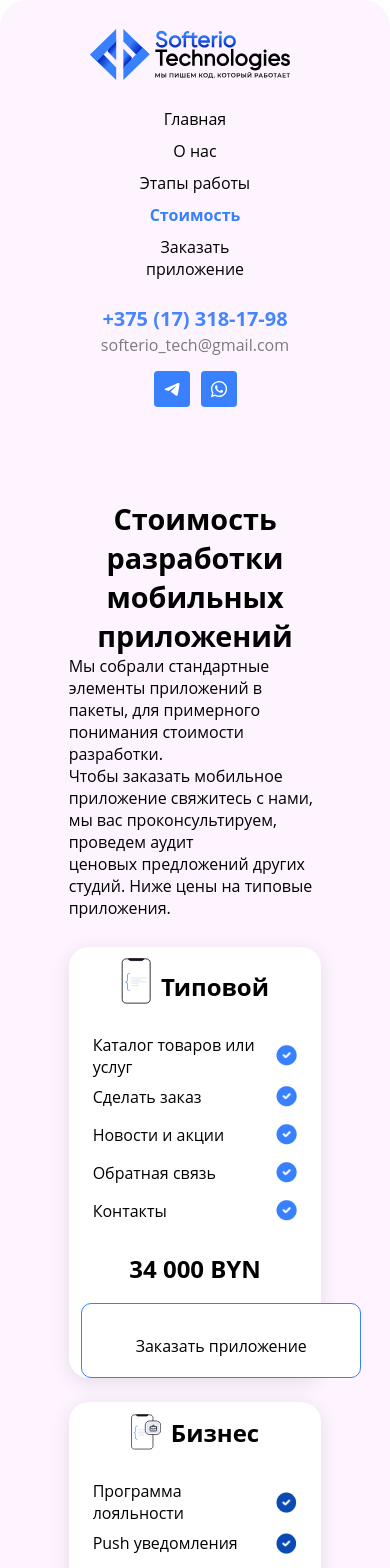
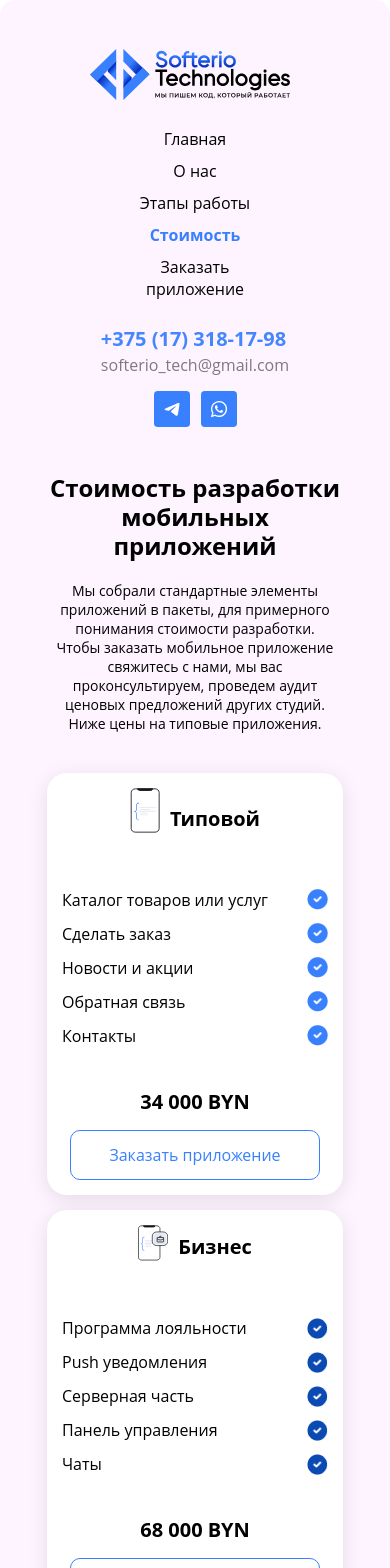
Before and after one commit to Nadyaabc/react-it-company-landing-website, a React (Create React App) app: page /react-it-company-landing-website/pricing in a window 390 px wide. Shown: the top 1568 px of the page. Built offline with nearby package versions, Linux system fonts and the light colour scheme.

Commit message:
fix adapt

```diff
--- a/src/styles/app-order.module.css
+++ b/src/styles/app-order.module.css
@@ -1,33 +1,42 @@
 * {
   font-family: "Open Sans", sans-serif;
   font-size: 16px;
-  margin: 0 auto;
+  margin: 0;
   padding: 0;
+  box-sizing: border-box;
 }
+
 .error {
   color: red;
   font-size: 14px;
   display: none;
 }
+
 .selected {
   border: 2px solid blue;
 }
+
 .container {
   background-color: #fef4ff;
   display: flex;
   flex-direction: column;
   align-items: center;
   max-width: 1793px;
+  width: 100%;
   border-radius: 27px;
   height: auto;
-  padding: 0;
+  padding: 20px;
 }
+
 .mainContainer {
   display: flex;
   flex-direction: column;
   align-items: center;
+  width: 100%;
+  max-width: 1200px;
+  padding: 0 20px;
+}
 
-}
 .mainContainer h1 {
   font-size: 55px;
   padding: 0;
@@ -35,14 +44,17 @@
   line-height: normal;
   margin-top: 110px;
   margin-bottom: 56px;
+  text-align: center;
 }
+
 .mainContent {
   display: flex;
   flex-direction: row;
   gap: 86px;
   width: 100%;
-  margin:0;
+  margin: 0;
 }
+
 .budget h2,
 .contactData h2 {
   font-size: 20px;
@@ -51,11 +63,13 @@
   margin: 0;
   line-height: 128%;
 }
+
 .budget {
   display: flex;
   flex-direction: column;
   gap: 26px;
-  margin:0;
+  margin: 0;
+  width: 100%;
 }
 
 .budgetGrid {
@@ -63,12 +77,14 @@
   grid-template-columns: repeat(2, 1fr);
   grid-column-gap: 15px;
   grid-row-gap: 20px;
+  width: 100%;
 }
 
 .box {
   border: 1px solid #3980ff;
   border-radius: 93px;
-  width: 315px;
+  width: 100%;
+  max-width: 315px;
   height: 106px;
   text-align: center;
   background-color: #ffffff;
@@ -76,8 +92,8 @@
   display: flex;
   flex-direction: row;
   align-items: center;
-  box-sizing: border-box;
 }
+
 .box p {
   margin: auto auto;
   font-weight: bold;
@@ -89,27 +105,29 @@
   color: white;
 }
 
-/*контакты*/
+/* Контакты */
 .contactData {
   display: flex;
   flex-direction: column;
   gap: 35px;
-  margin:0;
-
+  margin: 0;
+  width: 100%;
 }
 
 .formGroup {
   margin-bottom: 9.5px;
-  width: 471px;
+  width: 100%;
+  max-width: 471px;
 }
+
 input[type="text"] {
   height: 64px;
 }
+
 textarea {
   height: 202px;
   padding-top: 22px;
   overflow: hidden;
-
 }
 
 input[type="text"],
@@ -120,7 +138,6 @@ textarea {
   border: 1px solid #acacac;
   border-radius: 10px;
   color: #acacac;
-  box-sizing: border-box;
   resize: none;
 }
 
@@ -132,9 +149,11 @@ button {
   border-radius: 10px;
   cursor: pointer;
   font-size: 17px;
-  width: 320px;
+  width: 100%;
+  max-width: 320px;
   height: 73px;
 }
+
 input[type="text"]:hover,
 textarea:hover,
 input[type="text"]:focus-within,
@@ -144,78 +163,115 @@ textarea:focus {
   font-weight: 300;
 }
 
-button input:hover {
+button:hover {
   background-color: #0056b3;
 }
-main p{
-font-size: 16px;;
+
+main p {
+  font-size: 16px;
 }
 
-@media (max-width: 1280px) {
-  main {
-    max-width: 90%;
-  }
-
-  .mainContainer {
-    flex-direction: column;
-    align-items: center;
-    justify-content: space-between;
+/* Адаптивность */
+@media (max-width: 1200px) {
+  .mainContent {
+    gap: 40px;
   }
 
   .mainContainer h1 {
-    margin-top: 5%;
-  }
-
-  .mainContent {
-    display: flex;
-    flex-direction: column;
-    flex-wrap: wrap;
-    margin: 0;
-    gap: 44px;
-  }
-  .form-group {
-    width: 100%;
-  }
-  button input {
-    width: 100%;
+    margin-top: 80px;
+    margin-bottom: 40px;
+    font-size: 45px;
   }
 }
 
-@media (max-width: 1023px) {
-  .mainContainer {
-    margin-bottom: 5%;
+@media (max-width: 992px) {
+  .mainContent {
+    flex-direction: column;
+    gap: 50px;
+  }
+
+  .budget,
+  .contactData {
+    max-width: 100%;
+  }
+
+  .formGroup {
+    max-width: 100%;
+  }
+
+  .budgetGrid {
+    grid-template-columns: repeat(2, 1fr);
+  }
+
+  .box {
+    max-width: 100%;
   }
 }
 
 @media (max-width: 768px) {
-  * {
-    box-sizing: border-box;
+  .mainContainer h1 {
+    font-size: 36px;
+    margin-top: 60px;
+    margin-bottom: 30px;
+  }
+
+  .container {
+    border-radius: 20px;
+    padding: 15px;
+  }
+
+  .box {
+    height: 90px;
+    border-radius: 50px;
+  }
+}
+
+@media (max-width: 576px) {
+  .mainContainer h1 {
+    font-size: 28px;
+    margin-top: 40px;
+    margin-bottom: 20px;
+  }
+
+  .budgetGrid {
+    grid-template-columns: 1fr;
+    grid-row-gap: 15px;
+  }
+
+  .box {
+    height: 80px;
+    border-radius: 40px;
+  }
+
+  input[type="text"] {
+    height: 50px;
+    padding-left: 20px;
+  }
+
+  textarea {
+    height: 150px;
+    padding-top: 15px;
+    padding-left: 20px;
+  }
+
+  button {
+    height: 60px;
     font-size: 16px;
   }
 
-  .mainContainer h1 {
-    font-size: 2.5em;
-    margin: 5%;
-  }
-  .budgetGrid {
-    display: flex;
-    flex-direction: column;
-    flex-wrap: wrap;
-  }
-  .mainContent {
-    width: 100%;
-  }
-  .box {
-    width: 100%;
+  .budget h2,
+  .contactData h2 {
+    font-size: 18px;
   }
 }
 
-@media (max-width: 480px) {
-  body {
-    font-size: 16px;
+@media (max-width: 400px) {
+  .mainContainer h1 {
+    font-size: 24px;
   }
-  .mainContainer h1 {
-    font-size: 2em;
-    margin: 10%;
+
+  .container {
+    padding: 10px;
+    border-radius: 15px;
   }
 }
--- a/src/styles/dev-stages.module.css
+++ b/src/styles/dev-stages.module.css
@@ -1,12 +1,15 @@
 * {
   margin: 0;
   padding: 0;
+  box-sizing: border-box;
+  font-family: "Open Sans", sans-serif;
 }
 
 .container {
   background-color: #fef4ff;
   border-radius: 27px;
-  padding: 0;
+  padding: 20px;
+  width: 100%;
   max-width: 1793px;
   display: flex;
   flex-direction: column;
@@ -23,21 +26,22 @@
   text-align: center;
   display: flex;
   flex-direction: column;
-  overflow: auto;
+  padding: 0 20px;
+  margin: 0 auto;
 }
 
 .mainDev h1 {
-  margin-top: 61px;
-  margin-bottom: 88px;
-  font-size: 55px;
+  margin: 40px 0;
+  font-size: clamp(32px, 5vw, 55px);
   font-weight: 300;
+  line-height: 1.3;
+  padding: 0 20px;
 }
 
 .mainDev h3 {
   margin: 0;
-  margin-left: 7px;
-  padding: 0;
-  font-size: 18px;
+  padding: 0 20px;
+  font-size: clamp(16px, 2vw, 18px);
   font-weight: 300;
 }
 
@@ -46,22 +50,24 @@
   flex-wrap: wrap;
   justify-content: center;
   gap: 30px;
-  margin-top: 20px;
+  margin: 40px auto;
+  width: 100%;
   max-width: 1290px;
-  margin: 0 auto;
+  padding: 0 20px;
 }
 
 .item {
-  max-height: 309px;
+  width: 100%;
   max-width: 300px;
-  flex: 1 1 300px;
   margin-bottom: 40px;
 }
 
 .item img {
-  width: 300px;
-  height: 129px;
-  margin-bottom: 10px;
+  width: 100%;
+  height: auto;
+  max-height: 129px;
+  object-fit: contain;
+  margin-bottom: 15px;
 }
 
 .imageTitle {
@@ -69,7 +75,7 @@
   display: flex;
   flex-direction: column;
   justify-content: flex-start;
-  margin-top: 10px;
+  margin-top: 15px;
 }
 
 .pointTitle {
@@ -77,10 +83,11 @@
   flex-direction: row;
   align-items: center;
   justify-content: flex-start;
+  margin-bottom: 10px;
 }
 
 .point {
-  width: 34px;
+  min-width: 34px;
   height: 34px;
   border-radius: 50%;
   background-color: #0c4ab3;
@@ -89,119 +96,148 @@
   justify-content: center;
   align-items: center;
   margin-right: 10px;
+  font-size: 16px;
 }
 
 .imageDesc p {
-  display: flex;
-  flex-wrap: wrap;
-  justify-content: flex-start;
-  margin-top: 21px;
-  font-size: 15px;
+  margin-top: 15px;
+  font-size: clamp(14px, 2vw, 15px);
   text-align: left;
+  line-height: 1.5;
 }
 
 .button {
   display: flex;
   justify-content: center;
   align-items: center;
-  margin: 0 auto;
+  margin: 40px auto;
   width: 100%;
-  height: 129px;
+  max-width: 300px;
+  height: 80px;
   background-color: #eb5757;
   color: white;
   border: none;
   border-radius: 15px;
-  font-size: 17px;
+  font-size: clamp(16px, 2vw, 17px);
   cursor: pointer;
-  transition: background-color 0.3s;
+  transition: all 0.3s ease;
   text-decoration: none;
+  padding: 0 20px;
 }
 
 .button:hover {
   background-color: #f34141;
+  transform: translateY(-2px);
+  box-shadow: 0 4px 8px rgba(0, 0, 0, 0.2);
 }
 
-@media (max-width: 1280px) {
-  .mainDev {
-    max-width: 100%;
+/* Адаптивные стили */
+@media (max-width: 1200px) {
+  .grid {
+    gap: 25px;
   }
 
-  .mainContainer {
-    flex-direction: column;
-    align-items: center;
-    justify-content: space-between;
+  .item {
+    max-width: 280px;
   }
 }
 
-@media (max-width: 1023px) {
+@media (max-width: 992px) {
   .mainDev h1 {
-    font-size: 50px;
-    margin: 45px auto;
+    margin: 30px 0;
+  }
+
+  .grid {
+    margin: 30px auto;
   }
 
   .button {
-    width: 95%;
-    padding: 0;
-    margin-bottom: 20px;
+    height: 70px;
+    max-width: 280px;
   }
 }
 
 @media (max-width: 768px) {
-  * {
-    box-sizing: border-box;
-    font-size: 16px;
+  .container {
+    padding: 15px;
+    border-radius: 20px;
   }
 
   .mainDev {
-    height: auto;
-  }
-
-  .mainDev h1 {
-    font-size: 45px;
-    margin: 40px auto;
-  }
-
-  .mainDev p {
-    font-size: 16px;
+    border-radius: 15px;
+    padding: 0 15px;
   }
 
   .grid {
-    flex-direction: column;
-    align-items: center;
+    gap: 20px;
+    margin: 25px auto;
   }
 
   .item {
-    width: 100%;
-    max-height: fit-content;
-    margin-bottom: 20px;
+    max-width: 100%;
+    margin-bottom: 30px;
   }
 
-  .button {
-    width: 90%;
-    padding: 0;
-    height: 90px;
-    margin-bottom: 20px;
-  }
-}
-
-@media (max-width: 480px) {
-  body {
-    font-size: 14px;
-  }
-
-  .mainDev h1 {
-    font-size: 40px;
-    margin: 30px auto;
-  }
-
-  .mainDev p {
+  .point {
+    width: 30px;
+    height: 30px;
     font-size: 14px;
   }
 
   .button {
-    width: 85%;
-    padding: 0;
-    height: 85px;
-    margin-bottom: 20px;
+    height: 60px;
+    margin: 30px auto;
   }
 }
+
+@media (max-width: 576px) {
+  .mainDev h1 {
+    margin: 25px 0;
+    font-size: 28px;
+  }
+
+  .mainDev h3 {
+    font-size: 15px;
+  }
+
+  .grid {
+    gap: 15px;
+    margin: 20px auto;
+  }
+
+  .item {
+    margin-bottom: 25px;
+  }
+
+  .point {
+    width: 26px;
+    height: 26px;
+    font-size: 12px;
+  }
+
+  .imageDesc p {
+    font-size: 14px;
+  }
+
+  .button {
+    height: 50px;
+    font-size: 15px;
+  }
+}
+
+@media (max-width: 400px) {
+  .container {
+    padding: 10px;
+    border-radius: 15px;
+  }
+
+  .mainDev h1 {
+    font-size: 24px;
+    margin: 20px 0;
+  }
+
+  .button {
+    height: 45px;
+    font-size: 14px;
+  }
+}
--- a/src/styles/pricing.module.css
+++ b/src/styles/pricing.module.css
@@ -3,69 +3,90 @@
   font-size: 16px;
   margin: 0;
   padding: 0;
+  box-sizing: border-box;
 }
 
 main {
   width: 100%;
   max-width: 1350px;
   margin: 0 auto;
+  padding: 20px;
 }
-/* main*/
+
+/* Main container */
 .container {
   background-color: #fef4ff;
   display: flex;
   flex-direction: column;
   align-items: center;
+  width: 100%;
   max-width: 1793px;
   border-radius: 27px;
   height: auto;
-  padding: 0;
+  padding: 40px 20px;
   margin: 0 auto;
+}
+
+.mainContainer {
+  width: 100%;
+  max-width: 1200px;
 }
 
 .mainContainer h1 {
   font-size: 55px;
-  max-height: 114px;
+  font-weight: bold;
+  margin: 0 auto 30px;
+  text-align: center;
   max-width: 702px;
-  font-weight: bold;
-  margin: 79px auto auto auto;
-  text-align: center;
+  line-height: 1.2;
 }
+
 .mainContainer h3 {
   margin-top: 40px;
   font-size: 16px;
   font-weight: normal;
   text-align: center;
+  max-width: 800px;
+  margin-left: auto;
+  margin-right: auto;
 }
+
 .pricingGrid {
+  width: 100%;
   max-width: 1350px;
   display: flex;
-  flex-direction: row;
-  justify-content: space-between;
-  align-items: center;
+  flex-wrap: wrap;
+  justify-content: center;
+  gap: 30px;
   margin-top: 57px;
-  box-sizing: border-box;
 }
+
 .pricingCard {
+  width: 100%;
   max-width: 421px;
-  width: 100%;
-  height: 503px;
+  min-height: 503px;
   background-color: #fff;
   border-radius: 20px;
   display: flex;
   flex-direction: column;
   align-items: center;
   box-shadow: 0 4px 20px rgba(0, 0, 0, 0.1);
-  box-sizing: border-box;
+  padding: 30px;
+  transition: transform 0.3s ease;
+}
+
+.pricingCard:hover {
+  transform: translateY(-5px);
 }
 
 .cardContent {
   display: flex;
   flex-direction: column;
-  justify-content: space-around;
-  margin: auto auto;
-  min-height: 424px;
+  justify-content: space-between;
+  height: 100%;
+  width: 100%;
 }
+
 .heading {
   display: flex;
   align-items: flex-end;
@@ -78,9 +99,11 @@ main {
   height: 51px;
   margin-right: 10px;
 }
+
 #icon1 {
   margin-right: 15px;
 }
+
 .heading h2 {
   margin: 0;
   font-size: 24px;
@@ -91,65 +114,58 @@ main {
 .cardContent ul {
   list-style-type: none;
   padding: 0;
-  width: 300px;
+  width: 100%;
+  margin: 20px 0;
 }
+
 .cardContent ul li {
   width: 100%;
   display: flex;
-  flex-direction: row;
   justify-content: space-between;
   align-items: center;
+  padding: 8px 0;
 }
-.cardContent ul li span,
-.cardContent ul li img {
-  margin: 8.5px 0;
+
+.cardContent ul li span {
   font-size: 16px;
   color: #000;
 }
+
 .cardContent ul li img {
   width: 21px;
   height: 21px;
 }
+
 h2.cost {
   font-size: 24px;
   font-weight: bold;
-  margin: 41px 0 18px 0;
+  margin: 20px 0;
   text-align: center;
 }
 
 .order {
-  display: block;
+  display: flex;
+  align-items: center;
+  justify-content: center;
   background-color: white;
   color: #3980ff;
   border: 1px solid #3980ff;
   border-radius: 10px;
-  box-sizing: border-box;
   cursor: pointer;
   font-size: 16px;
-  text-align: center;
   height: 73px;
-  width: 278px;
-  margin-bottom: 0;
-  align-self: center;
+  width: 100%;
+  max-width: 278px;
+  margin: 0 auto;
   text-decoration: none;
-  justify-content: center;
+  transition: all 0.3s ease;
+}
 
-}
 .orderText {
   display: flex;
   flex-direction: column;
-  justify-items: center;
   align-items: center;
-  text-align: center;
-
-}
-.orderText p {
-  align-self: center;
-
-
-}
-a:visited {
-  text-decoration: none;
+  margin-top:0px;
 }
 
 .order:hover {
@@ -157,255 +173,118 @@ a:visited {
   color: white;
 }
 
-@media (max-width: 1280px) {
-  main {
-    max-width: 90%;
+a:visited {
+  color: inherit;
+}
+
+/* Адаптивность */
+@media (max-width: 1200px) {
+  .mainContainer h1 {
+    font-size: 45px;
   }
 
-  .mainContainer {
-    flex-direction: column;
-    align-items: center;
-    justify-content: space-between;
-  }
   .pricingGrid {
-    max-width: 1350px;
-    display: flex;
-    flex-direction: column;
-    flex-wrap: wrap;
-    justify-content: space-between;
-    align-items: center;
-    gap: 11px;
-    margin-top: 57px;
+    gap: 20px;
   }
 }
 
-@media (max-width: 1023px) {
-  .mainContainer {
-    display: flex;
-    flex-direction: column;
-    justify-items: baseline;
-    align-items: center;
-    margin: 5%;
+@media (max-width: 992px) {
+  .mainContainer h1 {
+    font-size: 40px;
+    margin-bottom: 20px;
   }
-  .mainContainer h1 {
-    margin: 5%;
-    font-size: 2.5rem;
-  }
+
   .mainContainer h3 {
-    margin-top: 0px;
-  }
-  .pricingGrid {
-    max-width: 1350px;
-    display: flex;
-    flex-direction: column;
-    flex-wrap: wrap;
-    justify-content: space-between;
-    align-items: center;
-    gap: 11px;
-    margin-top: 57px;
+    margin-top: 20px;
   }
 
   .pricingCard {
-    width: 100%;
-    height: 503px;
-    background-color: #fff;
-    border-radius: 20px;
-    display: flex;
-    flex-direction: column;
-    align-items: center;
-    box-shadow: 0 4px 20px rgba(0, 0, 0, 0.1);
-    box-sizing: border-box;
-  }
-
-  .cardContent {
-    width: 90%;
-    display: flex;
-    flex-direction: column;
-    justify-content: space-around;
-    margin: auto auto;
-    min-height: 424px;
-  }
-  .heading {
-    display: flex;
-    align-items: flex-end;
-    justify-content: center;
-    margin-bottom: 30px;
+    max-width: 350px;
+    min-height: 450px;
+    padding: 20px;
   }
 
   .heading img {
-    width: 40px;
-    height: 51px;
-    margin-right: 10px;
-  }
-  #icon1 {
-    margin-right: 15px;
-  }
-  .heading h2 {
-    margin: 0;
-    font-size: 24px;
-    color: #000;
-    padding-bottom: 1px;
-  }
-
-  .cardContent ul {
-    list-style-type: none;
-    padding: 0;
-  }
-  .cardContent ul li {
-    width: 90%;
-    display: flex;
-    flex-direction: row;
-    justify-content: space-between;
-    align-items: center;
-  }
-  .cardContent ul li span,
-  .cardContent ul li img {
-    margin: 8.5px 0;
-    font-size: 16px;
-    color: #000;
-  }
-  .cardContent ul li img {
-    width: 21px;
-    height: 21px;
-  }
-  h2.cost {
-    font-size: 24px;
-    font-weight: bold;
-    margin: 41px 0 18px 0;
-    text-align: center;
-  }
-
-  .order {
-    background-color: white;
-    color: #3980ff;
-    border: 1px solid #3980ff;
-    border-radius: 10px;
-    box-sizing: border-box;
-    cursor: pointer;
-    font-size: 16px;
-    text-align: center;
-    height: 73px;
-    width: 278px;
-    margin-bottom: 0;
-    box-sizing: content-box;
-    align-self: center;
-  }
-
-  .order:hover {
-    background-color: #3980ff;
-    color: white;
+    width: 35px;
+    height: auto;
   }
 }
 
 @media (max-width: 768px) {
-  * {
-    box-sizing: border-box;
-    font-size: 16px;
-  }
-
-  .title h1 {
-    font-size: 36px;
+  .container {
+    padding: 30px 15px;
+    border-radius: 20px;
   }
 
   .mainContainer h1 {
-    margin: 5%;
-    font-size: 1.8rem;
-  }
-  .mainContainer h3 {
-    margin: 5%;
-    text-align: left;
+    font-size: 36px;
+    max-width: 100%;
   }
 
   .pricingGrid {
-    margin: 5%;
-    display: flex;
-    flex-direction: column;
-    flex-wrap: wrap;
-    justify-content: center;
+    margin-top: 40px;
+    gap: 15px;
   }
 
   .pricingCard {
-    height: 80%;
-    font-size: 1.5rem;
-    margin-bottom: 5%;
-  }
-  .heading {
-    margin-top: 5%;
-  }
-  .heading img {
-    width: 30px;
-    height: auto;
-  }
-
-  .cardContent {
-    width: 90%;
-  }
-  .cardContent ul {
-    width: 100%;
+    max-width: 100%;
+    min-height: auto;
   }
 
   .cardContent ul li {
-    font-size: 1rem;
+    padding: 6px 0;
   }
-  h2.cost {
-    margin-top: 5%;
-  }
-  button.order {
-    width: 80%;
-    margin: 5%;
-  }
+
   .order {
-    text-decoration: none;
-    color: inherit;
+    height: 60px;
+    max-width: 250px;
   }
 }
-@media (max-width: 480px) {
-  body {
-    font-size: 16px;
+
+@media (max-width: 576px) {
+  .mainContainer h1 {
+    font-size: 28px;
   }
 
-  .mainContainer h1 {
-    margin: 10%;
-    font-size: 1.8rem;
-  }
   .mainContainer h3 {
-    margin: 5%;
+    font-size: 14px;
+    margin-top: 15px;
   }
 
-  .pricingGrid {
-    margin: 5%;
-    display: flex;
-    flex-direction: column;
-    flex-wrap: wrap;
+  .heading h2 {
+    font-size: 20px;
   }
-  .pricingCard {
-    height: 80%;
-    font-size: 1.5rem;
-    margin-bottom: 5%;
+
+  .cardContent ul li span {
+    font-size: 14px;
   }
-  .heading {
-    margin-top: 5%;
+
+  h2.cost {
+    font-size: 20px;
+    margin: 15px 0;
   }
+
+  .order {
+    height: 50px;
+    font-size: 14px;
+  }
+
   .heading img {
     width: 30px;
-    height: auto;
+  }
+}
+
+@media (max-width: 400px) {
+  .mainContainer h1 {
+    font-size: 24px;
   }
 
-  .cardContent {
-    width: 90%;
-  }
-  .cardContent ul {
-    width: 100%;
+  .container {
+    padding: 20px 10px;
+    border-radius: 15px;
   }
 
-  .cardContent ul li {
-    font-size: 1rem;
-  }
-  h2.cost {
-    margin-top: 10%;
-  }
-  button.order {
-    width: 80%;
-    margin: 5%;
+  .pricingCard {
+    padding: 15px;
   }
 }
```
